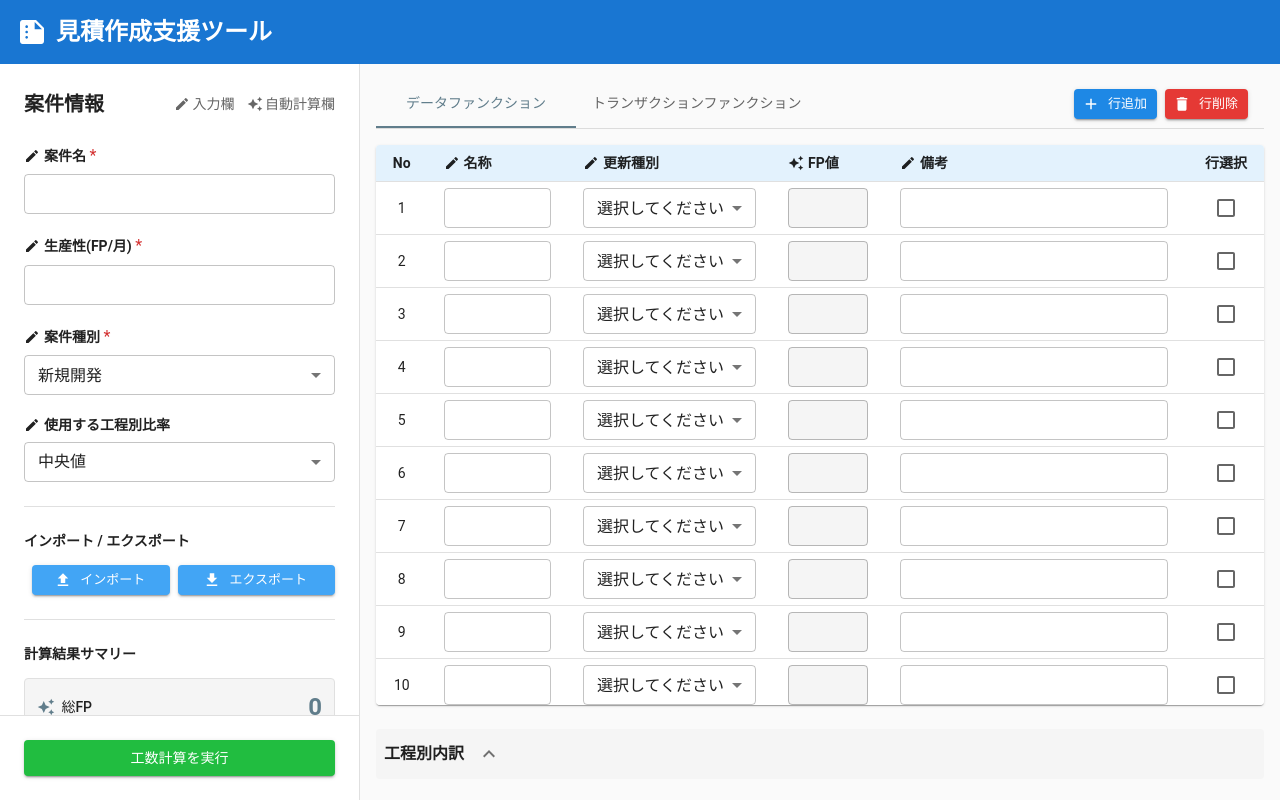
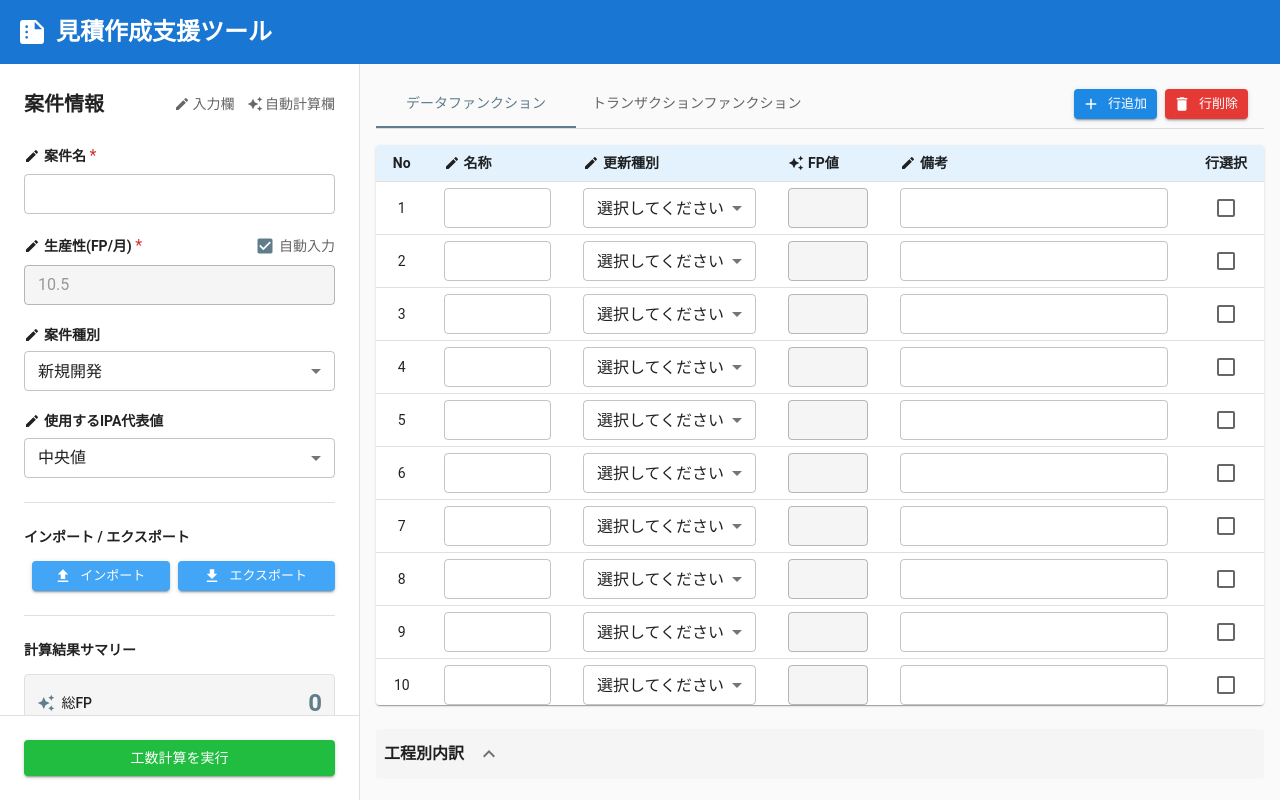
Before and after one commit to itou-kr/quote-calc-system, a React (Vite) app in the folder src/client/: page /CALC in a window 1280 px wide. Built offline with nearby package versions, Linux system fonts and the light colour scheme.

Commit message:
・生産性を自動入力するためのＵＩを追加

```diff
--- a/src/client/src/components/pages/CALC/form/CalcForm/CalcForm.tsx
+++ b/src/client/src/components/pages/CALC/form/CalcForm/CalcForm.tsx
@@ -44,10 +44,11 @@ const setupYupScheme = () => {
     return yup.object({
         // 案件情報
         projectName: yup.string().required('案件名を入力してください'),
+        autoProductivity: yup.boolean(),
         productivityFPPerMonth: yup.number().positive('正の数を入力してください').required('生産性を入力してください'),
         projectType: yup.string().required('案件種別を選択してください'),
-        // 使用する工程別比率
-        processRatioType: yup.string().required('使用する工程別比率を選択してください'),
+        // 使用するIPA代表値
+        ipaValueType: yup.string().required('使用するIPA代表値を選択してください'),
 
         // データファンクション情報
         dataFunctions: yup.array().of(
@@ -106,8 +107,10 @@ function CalcForm(props: Props) {
         resolver: yupResolver(schema),
         defaultValues: {
             projectName: '',
-            productivityFPPerMonth: undefined,
+            autoProductivity: true,
+            productivityFPPerMonth: 10.5,
             projectType: '新規開発',
+            ipaValueType: '中央値',
             dataFunctions: [...DEFAULT_DATA_FUNCTIONS],
             transactionFunctions: [...DEFAULT_TRANSACTION_FUNCTIONS],
             ...props.data,
@@ -128,6 +131,7 @@ function CalcForm(props: Props) {
 
     const dataFunctions = watch('dataFunctions') || [];
     const transactionFunctions = watch('transactionFunctions') || [];
+    const autoProductivity = watch('autoProductivity') ?? false;
     const productivityFPPerMonth = watch('productivityFPPerMonth') || 0;
 
     const [tableTabValue, setTableTabValue] = useState(0);
@@ -291,18 +295,38 @@ function CalcForm(props: Props) {
 
                             {/* 生産性 */}
                             <Box sx={{ mb: 2.5 }}>
-                                <Box sx={{ display: 'flex', alignItems: 'center', mb: 0.8 }}>
-                                    <EditIcon sx={{ fontSize: 16, mr: 0.5 }} />
-                                    <Typography variant="body2" sx={{ fontWeight: 'bold' }}>生産性(FP/月) <Typography component="span" color="error">*</Typography></Typography>
+                                <Box sx={{ display: 'flex', alignItems: 'center', justifyContent: 'space-between', mb: 0.8 }}>
+                                    <Box sx={{ display: 'flex', alignItems: 'center' }}>
+                                        <EditIcon sx={{ fontSize: 16, mr: 0.5 }} />
+                                        <Typography variant="body2" sx={{ fontWeight: 'bold' }}>生産性(FP/月) <Typography component="span" color="error">*</Typography></Typography>
+                                    </Box>
+                                    <Box sx={{ display: 'flex', alignItems: 'center' }}>
+                                        <Checkbox
+                                            checked={autoProductivity}
+                                            onChange={(e) => setValue('autoProductivity', e.target.checked)}
+                                            size="small"
+                                            sx={{ p: 0, mr: 0.5 }}
+                                        />
+                                        <Typography variant="body2" sx={{ color: 'text.secondary' }}>自動入力</Typography>
+                                    </Box>
                                 </Box>
-                                <TextField name="productivityFPPerMonth" control={control} trigger={trigger} t={t} type="number" hideHelperText />
+                                <TextField
+                                    name="productivityFPPerMonth"
+                                    control={control}
+                                    trigger={trigger}
+                                    t={t}
+                                    type="number"
+                                    hideHelperText
+                                    disabled={autoProductivity}
+                                    sx={{ '& .MuiInputBase-root': { bgcolor: autoProductivity ? '#f5f5f5' : 'white' } }}
+                                />
                             </Box>
 
                             {/* 案件種別 */}
                             <Box sx={{ mb: 2.5 }}>
                                 <Box sx={{ display: 'flex', alignItems: 'center', mb: 0.8 }}>
                                     <EditIcon sx={{ fontSize: 16, mr: 0.5 }} />
-                                    <Typography variant="body2" sx={{ fontWeight: 'bold' }}>案件種別 <Typography component="span" color="error">*</Typography></Typography>
+                                    <Typography variant="body2" sx={{ fontWeight: 'bold' }}>案件種別</Typography>
                                 </Box>
                                 <Select value={watch('projectType') || '新規開発'} onChange={(e) => setValue('projectType', e.target.value)} fullWidth size="small" sx={{ bgcolor: 'white' }}>
                                     <MenuItem value="新規開発">新規開発</MenuItem>
@@ -311,13 +335,13 @@ function CalcForm(props: Props) {
                                 </Select>
                             </Box>
 
-                            {/* 使用する工程別比率 */}
+                            {/* 使用するIPA代表値 */}
                             <Box sx={{ mb: 3 }}>
                                 <Box sx={{ display: 'flex', alignItems: 'center', mb: 0.8 }}>
                                     <EditIcon sx={{ fontSize: 16, mr: 0.5 }} />
-                                    <Typography variant="body2" sx={{ fontWeight: 'bold' }}>使用する工程別比率</Typography>
+                                    <Typography variant="body2" sx={{ fontWeight: 'bold' }}>使用するIPA代表値</Typography>
                                 </Box>
-                                <Select defaultValue="中央値" size="small" fullWidth sx={{ bgcolor: 'white' }}>
+                                <Select value={watch('ipaValueType') || '中央値'} onChange={(e) => setValue('ipaValueType', e.target.value)} size="small" fullWidth sx={{ bgcolor: 'white' }}>
                                     <MenuItem value="中央値">中央値</MenuItem>
                                     <MenuItem value="平均値">平均値</MenuItem>
                                 </Select>
```
